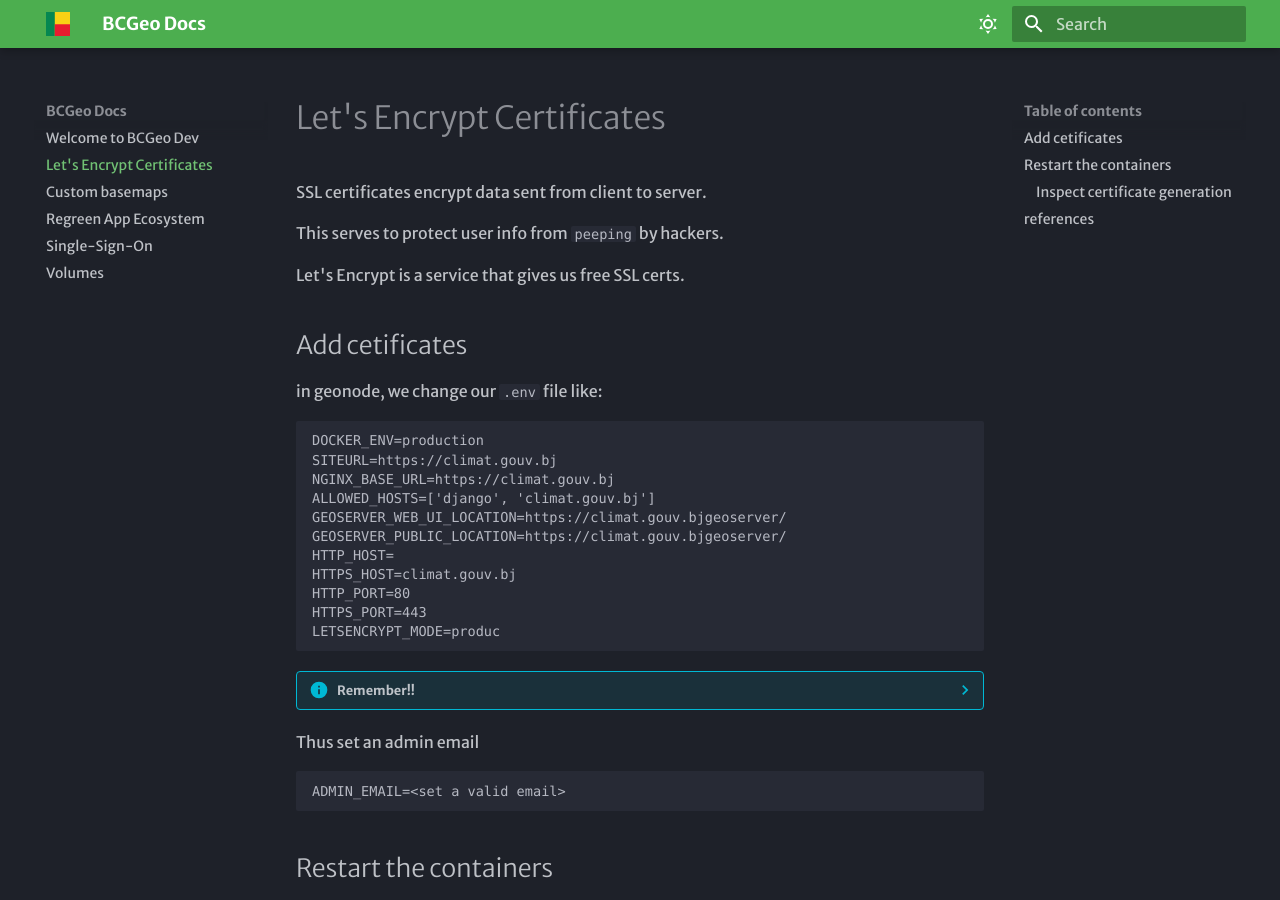
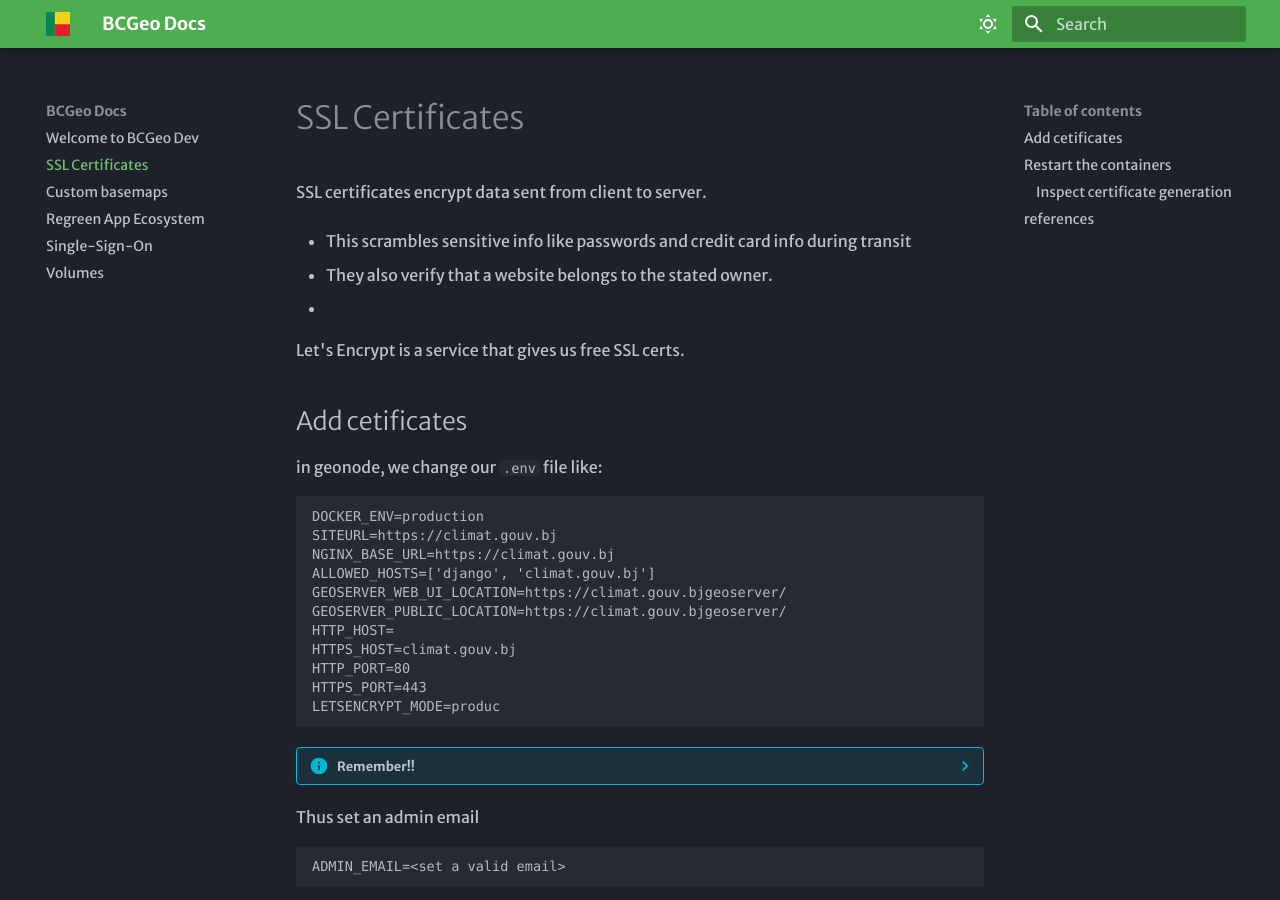
Before and after one commit to mulyung1/bcgeo_docs, an MkDocs documentation site: the page built from docs/certs.md, in a window 1280 px wide and 900 px high. Built offline with MkDocs 1.6.1 and Material for MkDocs 9.7.7, drawn with Linux system fonts in a browser that asks for light colours; some web fonts are replaced.

Commit message:
updated cert docs

```diff
--- a/docs/certs.md
+++ b/docs/certs.md
@@ -1,9 +1,13 @@
-# Let's Encrypt Certificates
+# SSL Certificates
 
 
 SSL certificates encrypt data sent from client to server.
 
-This serves to protect user info from `peeping` by hackers.
+- This scrambles sensitive info like passwords and credit card info during transit
+
+- They also verify that a website belongs to the stated owner.
+
+-
 
 Let's Encrypt is a service that gives us free SSL certs.
 ## Add cetificates
```
